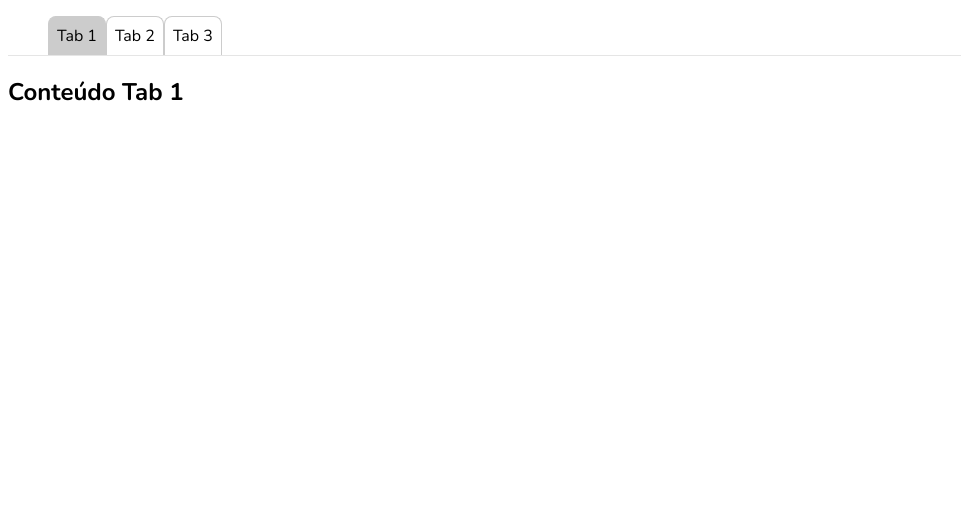
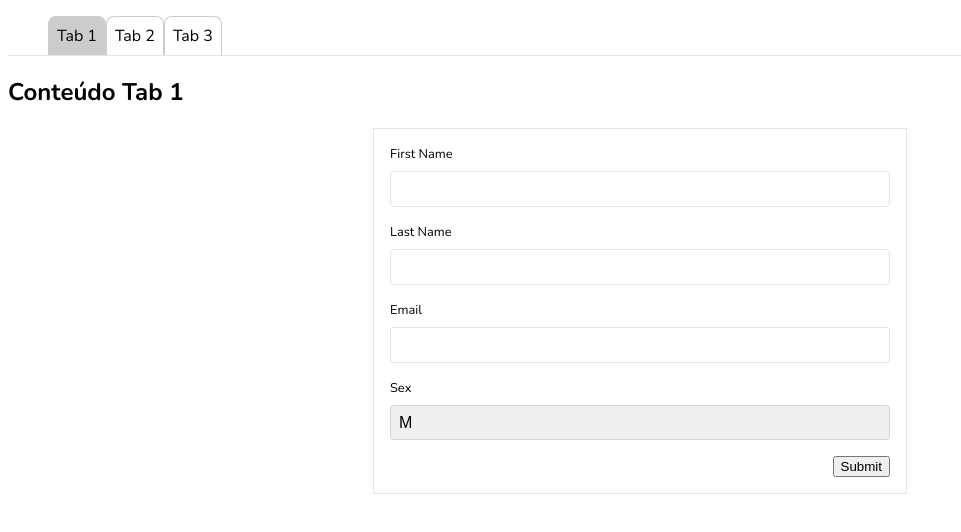
Before and after one commit to mikansc/poc-composition, a React (Vite) app: page / in a window 1280 px wide. Shown: the top 532 px of the page, without its empty margins (0-961 px from the left). Built offline with nearby package versions, Linux system fonts and the light colour scheme.

Commit message:
feat: create Form

```diff
--- a/src/App.jsx
+++ b/src/App.jsx
@@ -1,9 +1,34 @@
+import { Form } from "./components/Form";
 import { TabGroup } from "./components/TabGroup";
 
 const App = () => {
   return (
     <div>
       <TabGroup />
+      <Form>
+        <Form.FieldGroup>
+          <Form.Label>First Name</Form.Label>
+          <Form.Input type="text" />
+        </Form.FieldGroup>
+        <Form.FieldGroup>
+          <Form.Label>Last Name</Form.Label>
+          <Form.Input type="text" />
+        </Form.FieldGroup>
+        <Form.FieldGroup>
+          <Form.Label>Email</Form.Label>
+          <Form.Input type="email" />
+        </Form.FieldGroup>
+        <Form.FieldGroup>
+          <Form.Label>Sex</Form.Label>
+          <Form.Select>
+            <option value="0">M</option>
+            <option value="1">F</option>
+          </Form.Select>
+        </Form.FieldGroup>
+        <Form.Action>
+          <button type="submit">Submit</button>
+        </Form.Action>
+      </Form>
     </div>
   );
 };
--- a/src/components/Form/Form.jsx
+++ b/src/components/Form/Form.jsx
@@ -1,9 +1,77 @@
+/* eslint-disable react/prop-types */
 import styles from "./Form.module.scss";
 
-export const Form = () => {
-    return (
-        <div className={styles.container}>
-            Componente Form
-        </div>
-    );
+export const Form = ({ children }) => {
+  return <form className={styles.container}>{children}</form>;
 };
+
+const FieldGroup = ({ children }) => {
+  return <div className={styles.fieldGroup}>{children}</div>;
+};
+
+const Label = ({ htmlFor, children }) => {
+  return (
+    <label className={styles.label} htmlFor={htmlFor}>
+      {children}
+    </label>
+  );
+};
+
+const Input = ({ type, name, value, onChange, placeholder }) => {
+  return (
+    <input
+      className={styles.input}
+      type={type}
+      name={name}
+      value={value}
+      onChange={onChange}
+      placeholder={placeholder}
+    />
+  );
+};
+
+const Select = ({ name, value, onChange, children }) => {
+  return (
+    <select
+      className={styles.select}
+      name={name}
+      value={value}
+      onChange={onChange}
+    >
+      {children}
+    </select>
+  );
+};
+
+const TextArea = ({ name, value, onChange, placeholder }) => {
+  return (
+    <textarea
+      className={styles.textarea}
+      name={name}
+      value={value}
+      onChange={onChange}
+      placeholder={placeholder}
+    />
+  );
+};
+
+const Action = ({ children }) => {
+  return <div className={styles.action}>{children}</div>;
+};
+
+Object.assign(Form, {
+  FieldGroup,
+  Label,
+  Input,
+  Select,
+  TextArea,
+  Action,
+});
+
+Form.displayName = "Form";
+FieldGroup.displayName = "FieldGroup";
+Label.displayName = "Label";
+Input.displayName = "Input";
+Select.displayName = "Select";
+TextArea.displayName = "TextArea";
+Action.displayName = "Action";
--- a/src/components/Form/Form.module.scss
+++ b/src/components/Form/Form.module.scss
@@ -1,3 +1,41 @@
+// form component
 .container {
-  /* Adicione aqui o estilo do componente */
+  border: 1px solid rgba(0, 0, 0, 0.1);
+  width: 100%;
+  margin: 0 auto;
+  padding: 1rem;
+  max-width: 500px;
 }
+
+.fieldGroup {
+  display: flex;
+  flex-direction: column;
+  margin-bottom: 1rem;
+}
+
+.label {
+  font-size: 0.8rem;
+  margin-bottom: 0.5rem;
+}
+
+.input,
+.textarea {
+  padding: 0.5rem;
+  border: 1px solid rgba(0, 0, 0, 0.1);
+  border-radius: 0.25rem;
+  font-size: 1rem;
+}
+
+.select {
+  padding: 0.5rem;
+  border: 1px solid rgba(0, 0, 0, 0.1);
+  border-radius: 0.25rem;
+  font-size: 1rem;
+  appearance: none;
+}
+
+.action {
+  display: flex;
+  justify-content: flex-end;
+  margin-top: 1rem;
+}
```
